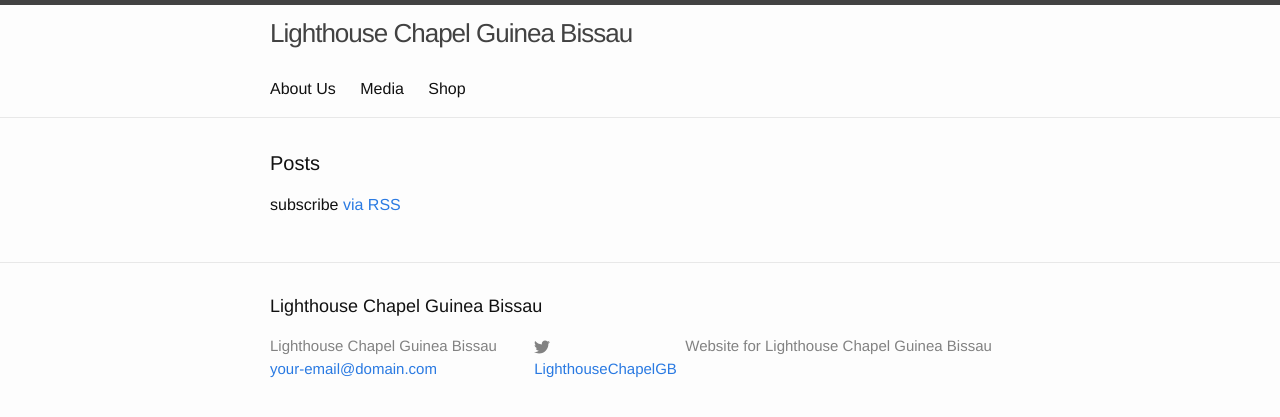
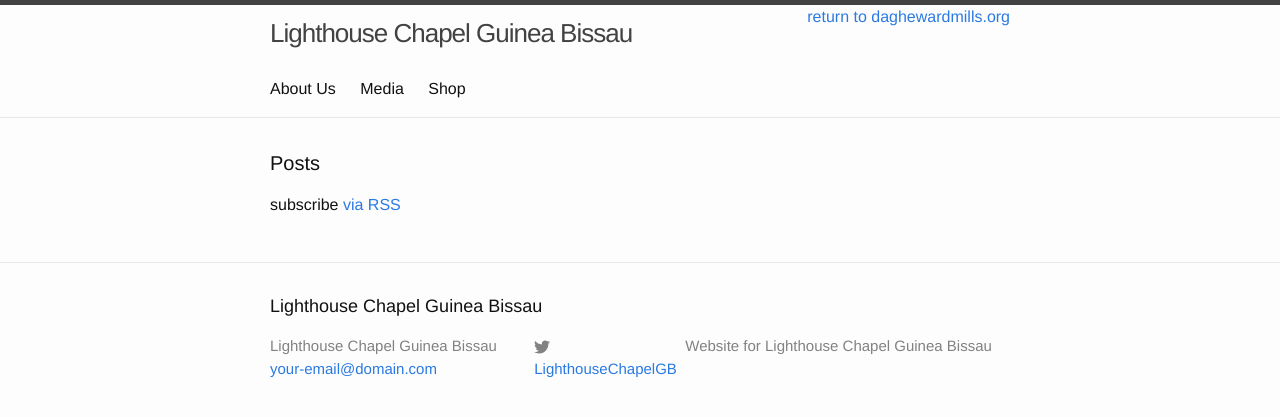
Before and after one commit to kelvinabrokwa/lci-website, a Jekyll site: the page built from index.html, in a window 1280 px wide. Shown: the top 417 px of the page. Built offline with Jekyll 4.4.1, drawn with Linux system fonts in a browser that asks for light colours.

Commit message:
add external links

```diff
--- a/_includes/header.html
+++ b/_includes/header.html
@@ -3,6 +3,8 @@
   <div class="wrapper">
 
     <a class="site-title" href="{{ site.baseurl }}/">{{ site.title }}</a>
+
+    <a class="dag-link" href="http://www.daghewardmills.org/">return to daghewardmills.org</a>
 
     <nav class="site-nav">
       <div class="trigger">
@@ -11,8 +13,8 @@
           <a class="page-link" href="{{ page.url | prepend: site.baseurl }}">{{ page.title }}</a>
           {% endif %}
         {% endfor %}
-        <a class="page-link" href="/media">Media</a>
-        <a class="page-link" href="/shop">Shop</a>
+        <a class="page-link" href="http://www.daghewardmills.org/index.php/en/media-watch">Media</a>
+        <a class="page-link" href="http://www.daghewardmillsbooks.org/store/">Shop</a>
       </div>
     </nav>
 
--- a/_sass/_layout.scss
+++ b/_sass/_layout.scss
@@ -20,6 +20,10 @@
     &:visited {
         color: $grey-color-dark;
     }
+}
+
+.dag-link {
+  float: right;
 }
 
 .site-nav {
```
